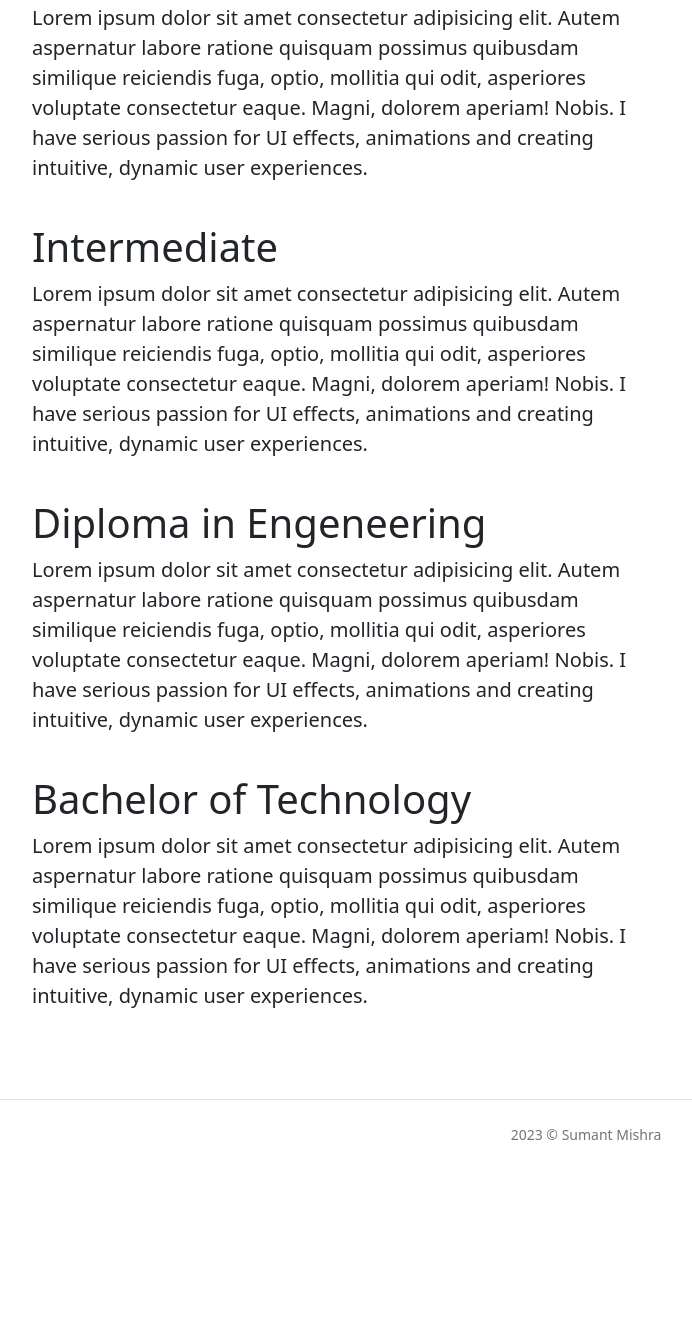
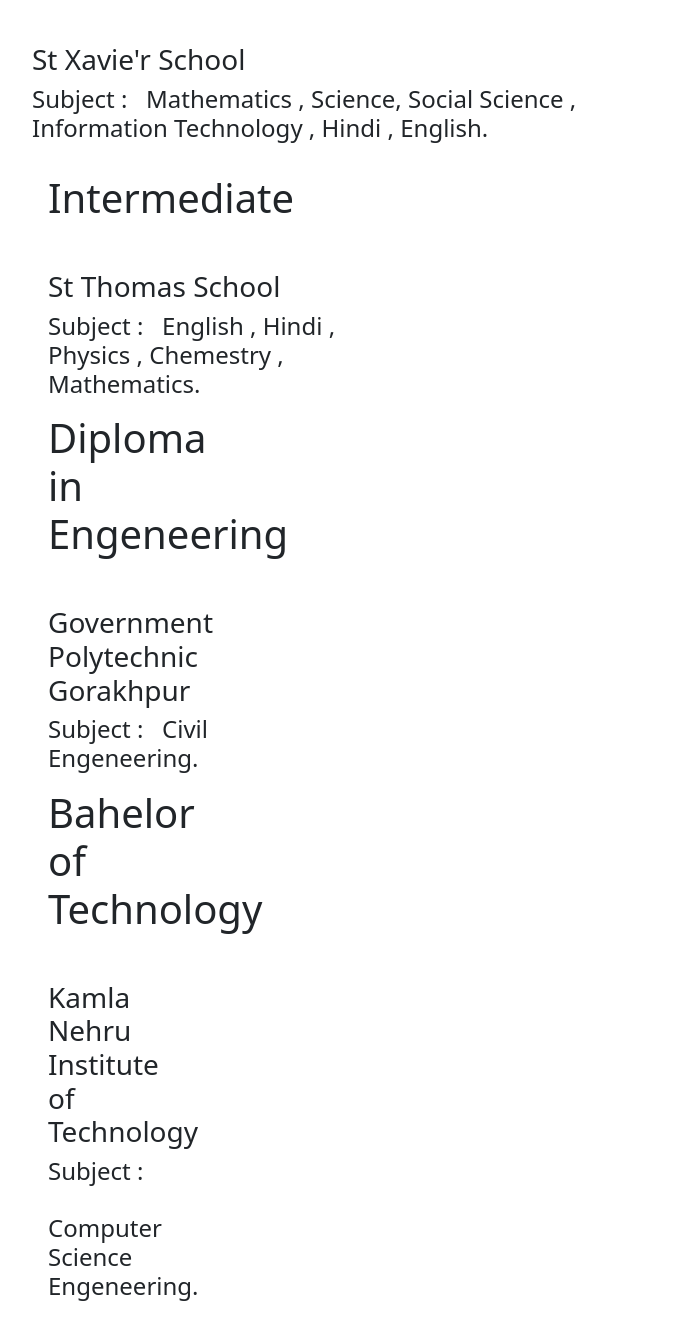
Before and after one commit to Sumant-Mishra-14/sumant-mishra-site, a plain HTML site: page Qualifications.html in a window 1280 px wide. Shown: the part 270-1614 px from the top of the page, without its empty margins (54-746 px from the left). Before the commit the page ends 1455 px from the top, so only its background shows below. Drawn offline with nearby package versions, Linux system fonts and the light colour scheme.

Commit message:
changes
changes

```diff
--- a/Qualifications.html
+++ b/Qualifications.html
@@ -17,25 +17,33 @@
       <div class="row">
         <div class="col-md-7">
           <h1>High School</h1>
-          <p class="lead">Lorem ipsum dolor sit amet consectetur adipisicing elit. Autem aspernatur labore ratione quisquam possimus quibusdam similique reiciendis fuga, optio, mollitia qui odit, asperiores voluptate consectetur eaque. Magni, dolorem aperiam! Nobis.
-            I have serious passion for UI effects, animations and creating intuitive, dynamic user experiences.</p>
+          &nbsp;
+          <p class="lead"><H3>St Xavie'r School</H3>
+          <h4>Subject : &nbsp; Mathematics , Science, Social Science , Information Technology , Hindi , English.</h4></p>
 
-          <br>
-          <h1>Intermediate </h1>
-          <p class="lead">Lorem ipsum dolor sit amet consectetur adipisicing elit. Autem aspernatur labore ratione quisquam possimus quibusdam similique reiciendis fuga, optio, mollitia qui odit, asperiores voluptate consectetur eaque. Magni, dolorem aperiam! Nobis.
-            I have serious passion for UI effects, animations and creating intuitive, dynamic user experiences.</p>
+          <div class="container my-custom-container pt-3">
+          <div class="row">
+            <div class="col-md-7">
+              <h1>Intermediate</h1>
+              &nbsp;
+              <p class="lead"><H3>St Thomas School</H3>
+              <h4>Subject : &nbsp; English , Hindi , Physics , Chemestry , Mathematics.
 
-          <br>
+              </h4></p>
 
-          <h1> Diploma in Engeneering </h1>
-          <p class="lead">Lorem ipsum dolor sit amet consectetur adipisicing elit. Autem aspernatur labore ratione quisquam possimus quibusdam similique reiciendis fuga, optio, mollitia qui odit, asperiores voluptate consectetur eaque. Magni, dolorem aperiam! Nobis.
-            I have serious passion for UI effects, animations and creating intuitive, dynamic user experiences.</p>
+              <div class="row">
+                <div class="col-md-7">
+                  <h1>Diploma in Engeneering</h1>
+                  &nbsp;
+                  <p class="lead"><H3>Government Polytechnic Gorakhpur</H3>
+                  <h4>Subject : &nbsp; Civil Engeneering.</h4></p>
 
-          <br>
-          <h1>Bachelor of Technology </h1>
-          <p class="lead">Lorem ipsum dolor sit amet consectetur adipisicing elit. Autem aspernatur labore ratione quisquam possimus quibusdam similique reiciendis fuga, optio, mollitia qui odit, asperiores voluptate consectetur eaque. Magni, dolorem aperiam! Nobis.
-            I have serious passion for UI effects, animations and creating intuitive, dynamic user experiences.</p>
-
+                  <div class="row">
+                    <div class="col-md-7">
+                      <h1>Bahelor of Technology</h1>
+                      &nbsp;
+                      <p class="lead"><H3>Kamla Nehru Institute of Technology</H3>
+                      <h4>Subject : &nbsp; Computer Science Engeneering.</h4></p>
           <br>
 
         </div>
```
Also changed, not shown: index.html (+3 -1 lines).
